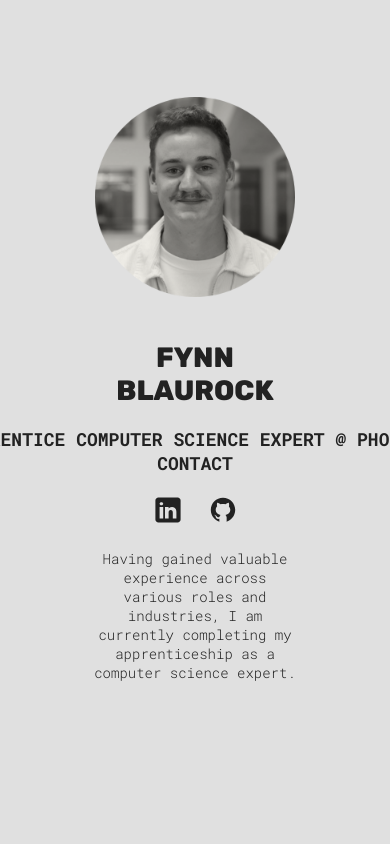
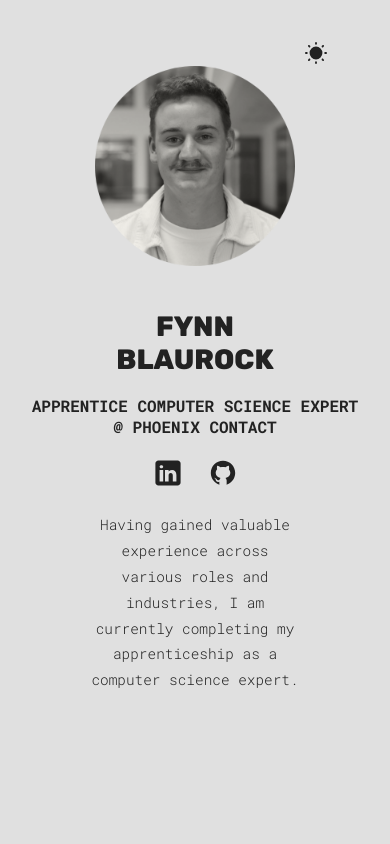
Before and after one commit to fnnbl/PortfolioFBL, a React (Vite) app: page / in a window 390 px wide. Shown: the top 844 px of the page. Built offline with nearby package versions, Linux system fonts and the light colour scheme.

Commit message:
Reworked responsiveness of Hero Section in Mobile view

```diff
--- a/src/sections/Hero/Hero.jsx
+++ b/src/sections/Hero/Hero.jsx
@@ -40,7 +40,10 @@ function Hero() {
           <br />
           Blaurock
         </h1>
-        <h2>Apprentice Computer Science Expert @ Phoenix Contact</h2>
+        <h2 className={styles.subtitle}>
+          Apprentice Computer Science Expert
+          <br />@ Phoenix Contact
+        </h2>
         <span>
           <a
             href="https://linkedin.com/in/fynn-blaurock-37723b218/"
--- a/src/sections/Hero/HeroStyles.module.css
+++ b/src/sections/Hero/HeroStyles.module.css
@@ -11,7 +11,6 @@
     max-width: 200px;
   }
 
-  /* Icons-Container */
   span {
     display: flex;
     gap: 25px;
@@ -44,15 +43,16 @@
 }
 
 .colorMode {
+  top: -3rem;
   position: absolute;
-  right: 0;
-  width: 25px;
+  right: -40%;
+  width: 30px;
   display: inline-block;
   transition: transform 200ms ease, box-shadow 200ms ease;
 
   &:hover {
     cursor: pointer;
-    transform: translateY(-4px);
+    transform: translateY(-3px);
     box-shadow: 0 4px 8px rgba(0, 0, 0, 0.1);
   }
 }
@@ -89,3 +89,33 @@
     }
   }
 }
+
+@media (max-width: 600px) {
+  .container {
+    padding: 0 1rem;
+  }
+
+  .subtitle {
+    white-space: normal;
+    word-break: break-word;
+    font-size: 1rem;
+    line-height: 1.3;
+    max-width: 100%;
+    margin: 0 auto;
+    text-align: center;
+  }
+
+  .description {
+    padding: 0 0.5rem;
+    margin: 0 auto;
+    font-size: 0.9rem;
+    line-height: 1.8;
+    text-align: center;
+  }
+
+  .colorMode {
+    width: 22px;
+    top: -1.5rem;
+    right: 25%;
+  }
+}
```
